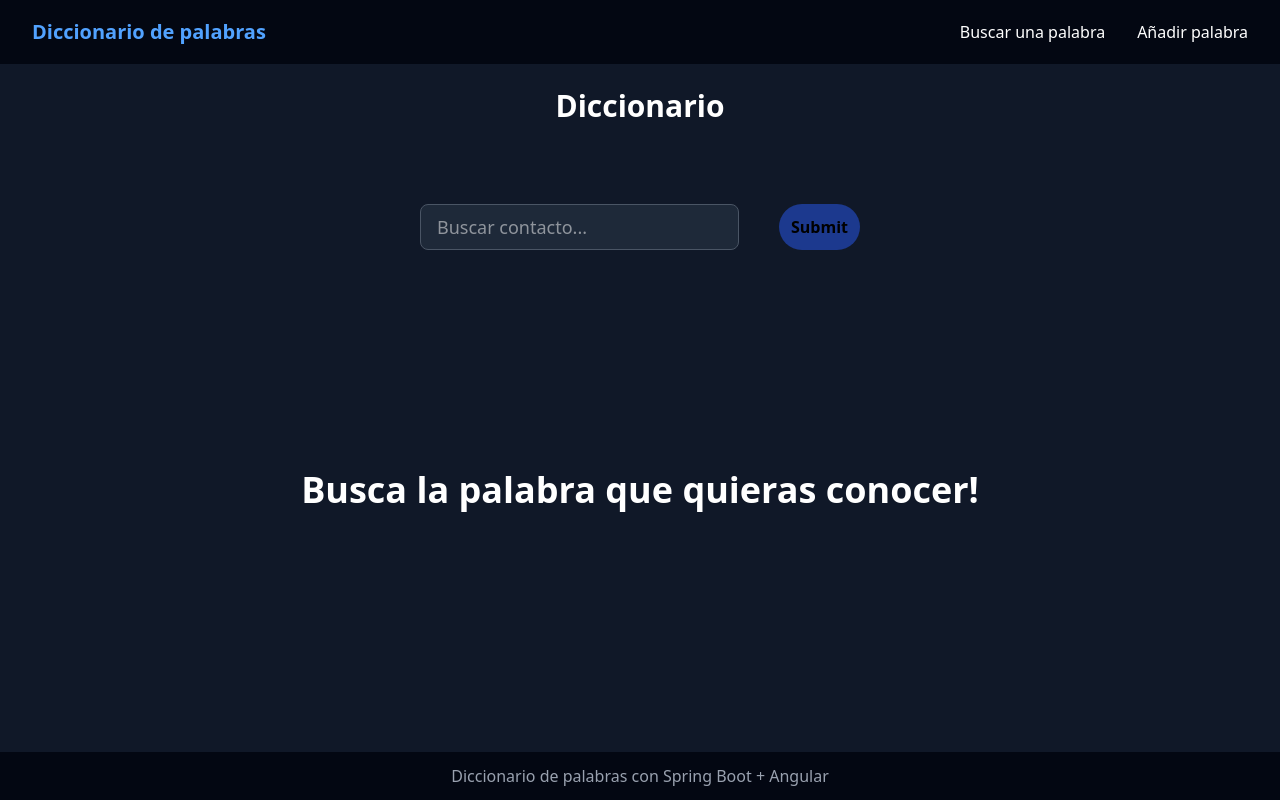
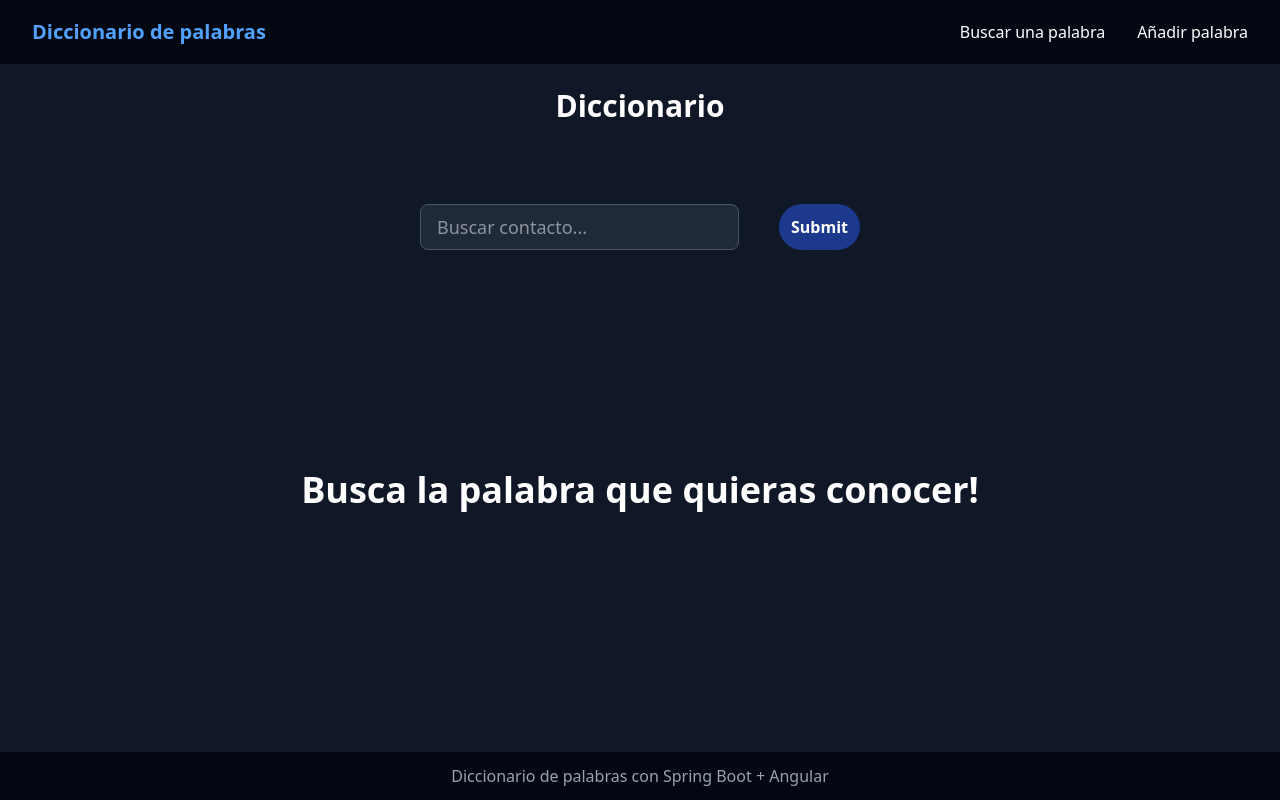
Before and after one commit to IFC33B/diccionari, an Angular app in the folder front-end/diccionari/: page /paraules in a window 1280 px wide. Built offline with nearby package versions, Linux system fonts and the light colour scheme.

Commit message:
Add(llista-paraules.html): add error section

```diff
--- a/front-end/diccionari/src/app/components/llista-paraules/llista-paraules.html
+++ b/front-end/diccionari/src/app/components/llista-paraules/llista-paraules.html
@@ -1,4 +1,4 @@
-<section class="p-6 bg-gray-900 h-full">
+<section class="p-6 bg-gray-900 h-full overflow-y-auto">
     <h1 class="text-3xl font-bold mb-20 text-center text-white">Diccionario</h1>
 
     <!-- Indicador de carga -->
@@ -10,22 +10,28 @@
     }
 
     <!-- Mensaje de error -->
-  @if (error()) {
+    @if (error() && error()?.status == 404) {
+    <section class="bg-blue-950 text-white text-center shadow-lg rounded-2xl p-6 mb-14 border border-blue-950">
+        <p class="mb-3 font-semibold text-lg">La palabra introducidad no existe, Quiere crearla?</p>
+        <button
+            class="px-5 py-2 border border-blue-400 text-white rounded-full hover:bg-blue-900 transition-all duration-300 shadow-md"
+            routerLink="/formulari">
+            Crear palabra
+        </button>
+    </section>
+    } @if (error() && error()?.status != 404) {
     <section class="bg-red-900 text-red-400 text-center shadow-lg rounded-2xl p-6 mb-8 border border-red-700">
-    <p class="mb-3 font-semibold text-lg">{{ error() }}</p>
-    <button
-      class="px-5 py-2 border border-red-400 text-red-400 rounded-full hover:bg-red-400 hover:text-black transition-all duration-300 shadow-md"
-      (click)="cercarParaula()">
-      Volver a intentar
-    </button>
+        <p class="mb-3 font-semibold text-lg">Ha ocurrido un error, porfavor pruebe otra palabra</p>
     </section>
     }
 
     <!-- Barra de búsqueda -->
     <form class="w-110 mb-20 mx-auto flex gap-10" (submit)="cercarParaula()">
-    <input type="text" name="cerca" [(ngModel)]="cerca" placeholder="Buscar contacto..." class="w-full px-4 py-2 bg-gray-800 text-white text-lg rounded-lg border border-gray-600 focus:outline-none focus:ring-2 focus:ring-blue-500" />
+        <input type="text" name="cerca" [(ngModel)]="cerca" placeholder="Buscar contacto..."
+            class="w-full px-4 py-2 bg-gray-800 text-white text-lg rounded-lg border border-gray-600 focus:outline-none focus:ring-2 focus:ring-blue-500" />
 
-    <input type="submit" class="bg-blue-900 hover:bg-blue-950 text-black hover:text-white font-bold px-3 py-1 transition-all duration-300 transform hover:-translate-y-0.5 rounded-4xl">
+        <input type="submit"
+            class="bg-blue-900 hover:bg-blue-950 text-white font-bold px-3 py-1 transition-all duration-300 transform hover:-translate-y-0.5 rounded-4xl">
     </form>
 
     @if (!paraula()) {
@@ -40,7 +46,9 @@
         <div class="bg-gray-800 rounded-lg shadow p-4 hover:bg-gray-700 transition w-full md:w-1/2">
             <h2 class="text-xl text-gray-300 font-semibold mb-2">{{paraula()?.terme}}</h2>
             <p class="text-gray-300 mb-1">{{paraula()?.definicio}}</p>
-      <span class="inline-flex items-center px-2 py-0.5 mt-6 text-sm font-medium text-white bg-blue-800 rounded-full">ID #{{paraula()?.id}}</span>
+            <span
+                class="inline-flex items-center px-2 py-0.5 mt-6 text-sm font-medium text-white bg-blue-800 rounded-full">ID
+                #{{paraula()?.id}}</span>
         </div>
     </section>
     }
--- a/front-end/diccionari/src/app/components/llista-paraules/llista-paraules.ts
+++ b/front-end/diccionari/src/app/components/llista-paraules/llista-paraules.ts
@@ -2,18 +2,19 @@ import { Component, signal } from '@angular/core';
 import { Paraula } from '../../models';
 import { ParaulaService } from '../../services/paraula.service';
 import { FormsModule } from '@angular/forms';
+import { HttpErrorResponse } from '@angular/common/http';
+import { RouterLink } from "@angular/router";
 
 @Component({
   selector: 'app-llista-paraules',
-  imports: [FormsModule],
+  imports: [FormsModule, RouterLink],
   templateUrl: './llista-paraules.html',
   styleUrl: './llista-paraules.css',
 })
 export class LlistaParaules {
   paraula = signal<Paraula | null>(null);
   carregant = signal(false);
-  error = signal<string | null>(null);
-  errorCode = signal<string | null>(null);
+  error = signal<HttpErrorResponse | null>(null);
 
   cerca: string = '';
 
@@ -32,8 +33,7 @@ export class LlistaParaules {
       },
 
       error: (err) => {
-        this.error.set(err.message || 'Error al cargar la palabra');
-        this.errorCode.set(err.status);
+        this.error.set(err);
         this.carregant.set(false);
       }
     })
```
Lines whose indentation alone changed are shown as unchanged.
